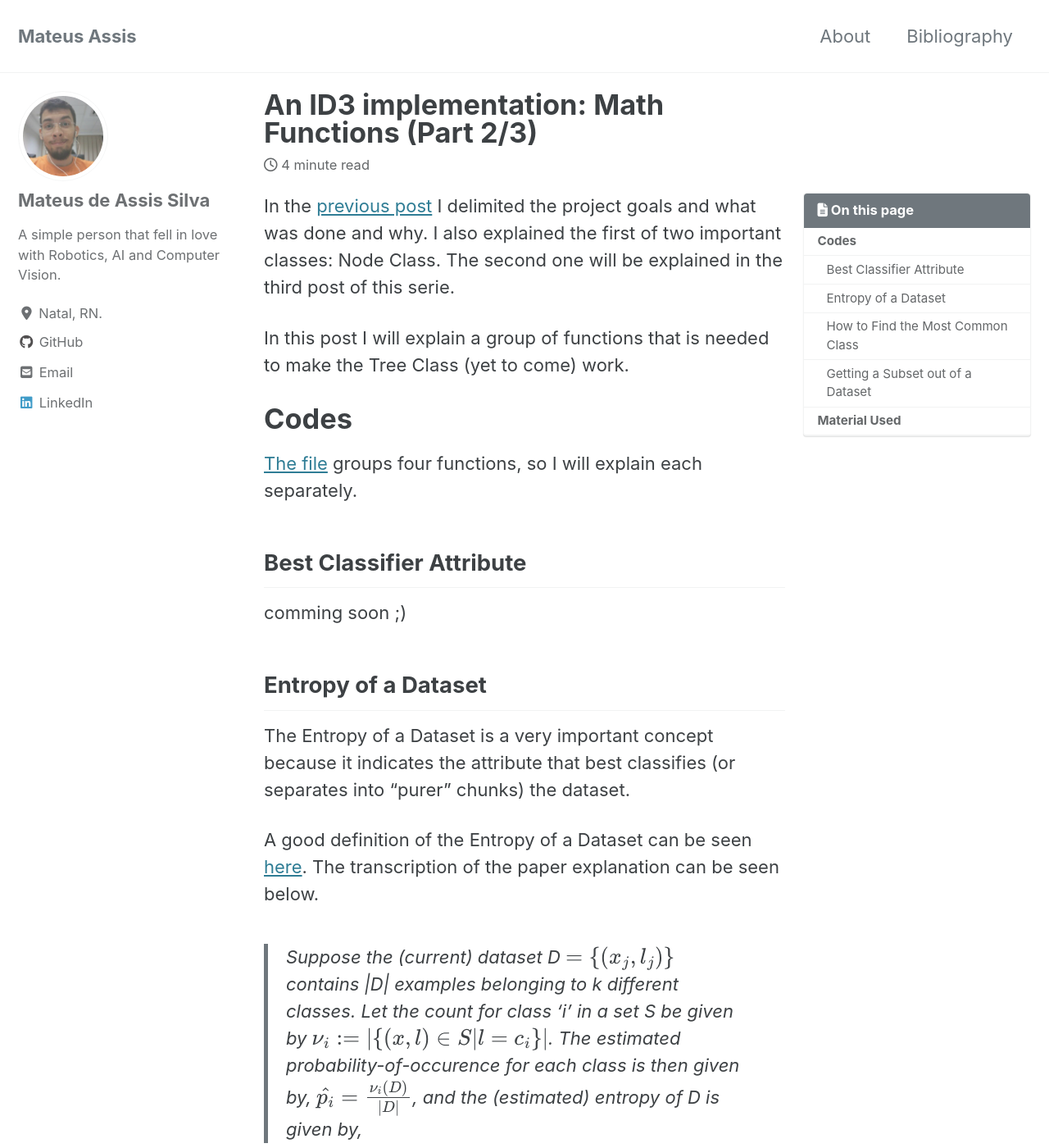
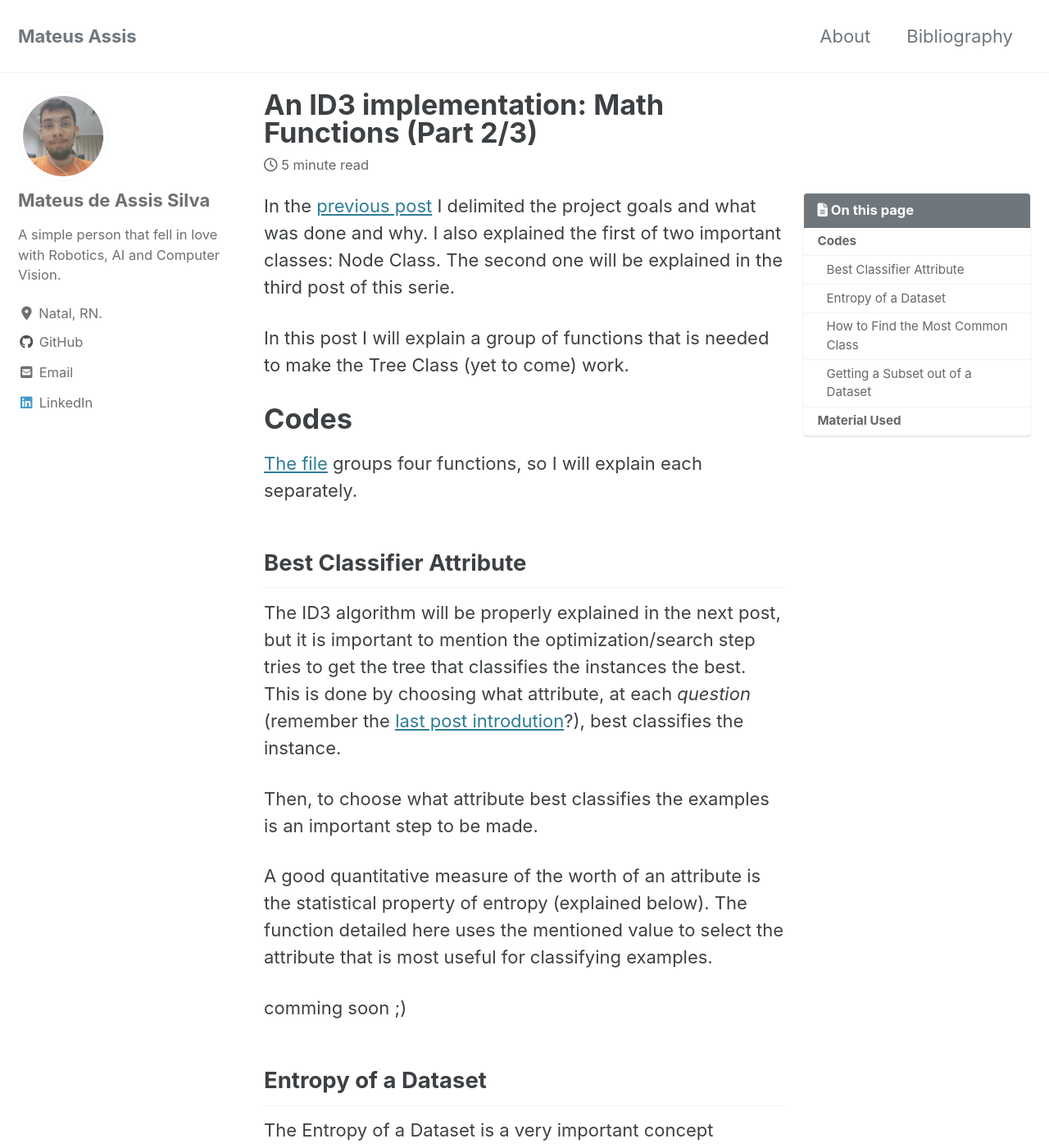
Before and after one commit to mtxslv/mtxslv.github.io, a Jekyll site: the page built from _posts/2020-05-12-id3_part_2.md, in a window 1280 px wide and 1400 px high. Shown: the whole window at 82% size. Built offline with Jekyll 4.4.1, drawn with Linux system fonts in a browser that asks for light colours; cached includes are drawn as plain includes; nearby versions of some CDN libraries; formulas are drawn with MathJax 3.

Commit message:
best classifier intro added

```diff
--- a/_posts/2020-05-12-id3_part_2.md
+++ b/_posts/2020-05-12-id3_part_2.md
@@ -17,6 +17,14 @@ In this post I will explain a group of functions that is needed to make the Tree
 [The file](https://github.com/mtxslv/StudyingMachineLearning/blob/master/PaulGAllenSchool/DecisionTrees/codes/mtxslv_math_4_dt.py) groups four functions, so I will explain each separately.
 
 ## Best Classifier Attribute
+
+The ID3 algorithm will be properly explained in the next post, but it is important to mention the optimization/search step tries to get the tree that classifies the instances the best. This is done by choosing what attribute, at each _question_ (remember the [last post introdution](https://mtxslv.github.io/id3_part_1/)?), best classifies the instance.
+
+Then, to choose what attribute best classifies the examples is an important step to be made.
+
+A good quantitative measure of the worth of an attribute is the statistical property of entropy (explained below). The function detailed here uses the mentioned value to select the attribute that is most useful for classifying examples.
+
+
 comming soon ;)
 
 ## Entropy of a Dataset
```
